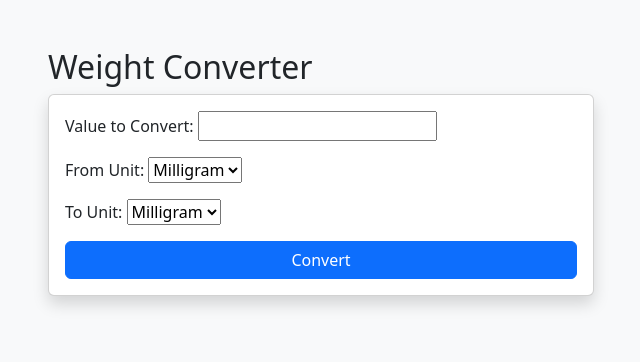
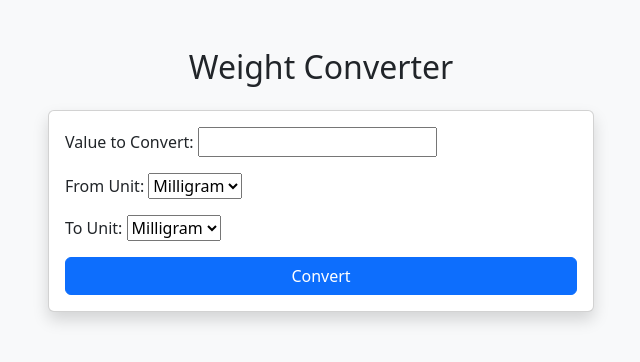
Before and after one commit to toestedbwead/django-unit-converter, a Django app: page /weight/ in a window 1280 px wide. Shown: the part 56-418 px from the top of the page, without its empty margins (319-959 px from the left). Run offline with Django 5.2, Linux system fonts and the light colour scheme.

Commit message:
Centered Text

```diff
--- a/converter/templates/converter/temperature.html
+++ b/converter/templates/converter/temperature.html
@@ -4,7 +4,7 @@
 
 <div class="row justify-content-center">
     <div class="col-md-6">
-        <h2 class="text-center-mb-4">
+        <h2 class="text-center mb-4">
             Temperature Converter
         </h2>
 
--- a/converter/templates/converter/weight.html
+++ b/converter/templates/converter/weight.html
@@ -4,7 +4,7 @@
 
 <div class="row justify-content-center">
     <div class="col-md-6">
-        <h2 class="text-center-mb-4">
+        <h2 class="text-center mb-4">
             Weight Converter
         </h2>
 
```
